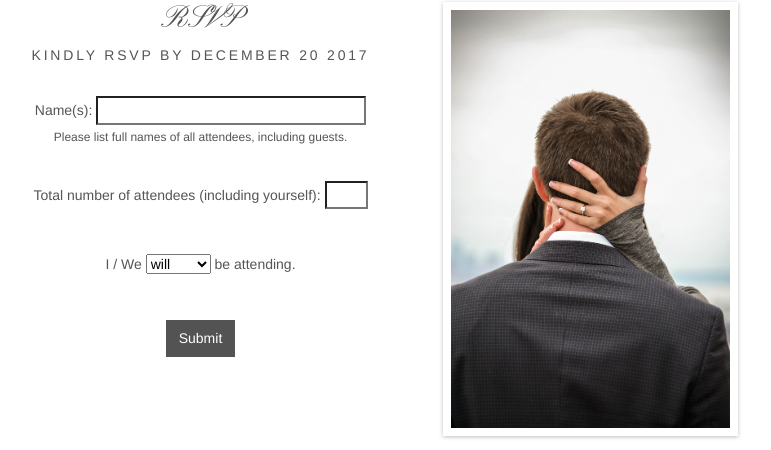
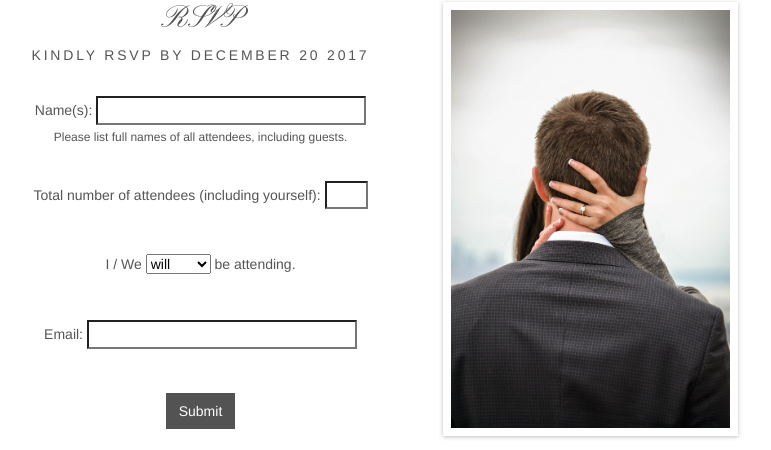
Before and after one commit to fmarvez/linaresburrowswedding, a PHP site: page /rsvp.php in a window 1280 px wide. Shown: the part 366-816 px from the top of the page, without its empty margins (277-1048 px from the left). Run offline with PHP 8.4, Linux system fonts and the light colour scheme; some libraries are stand-ins or nearby versions.

Commit message:
Email Filed RSVP Page

```diff
--- a/rsvp.php
+++ b/rsvp.php
@@ -30,6 +30,8 @@ require_once("includes/header.php");
                         		</select>
                         		be attending.
                         		<p>&nbsp;<p>
+                        		Email: <input type="text" name="email" size="30">
+                        		<p>&nbsp;<p>
                         		<input type="submit" value="Submit" class="btn m-btn-base">
                         	</form>
 
```
